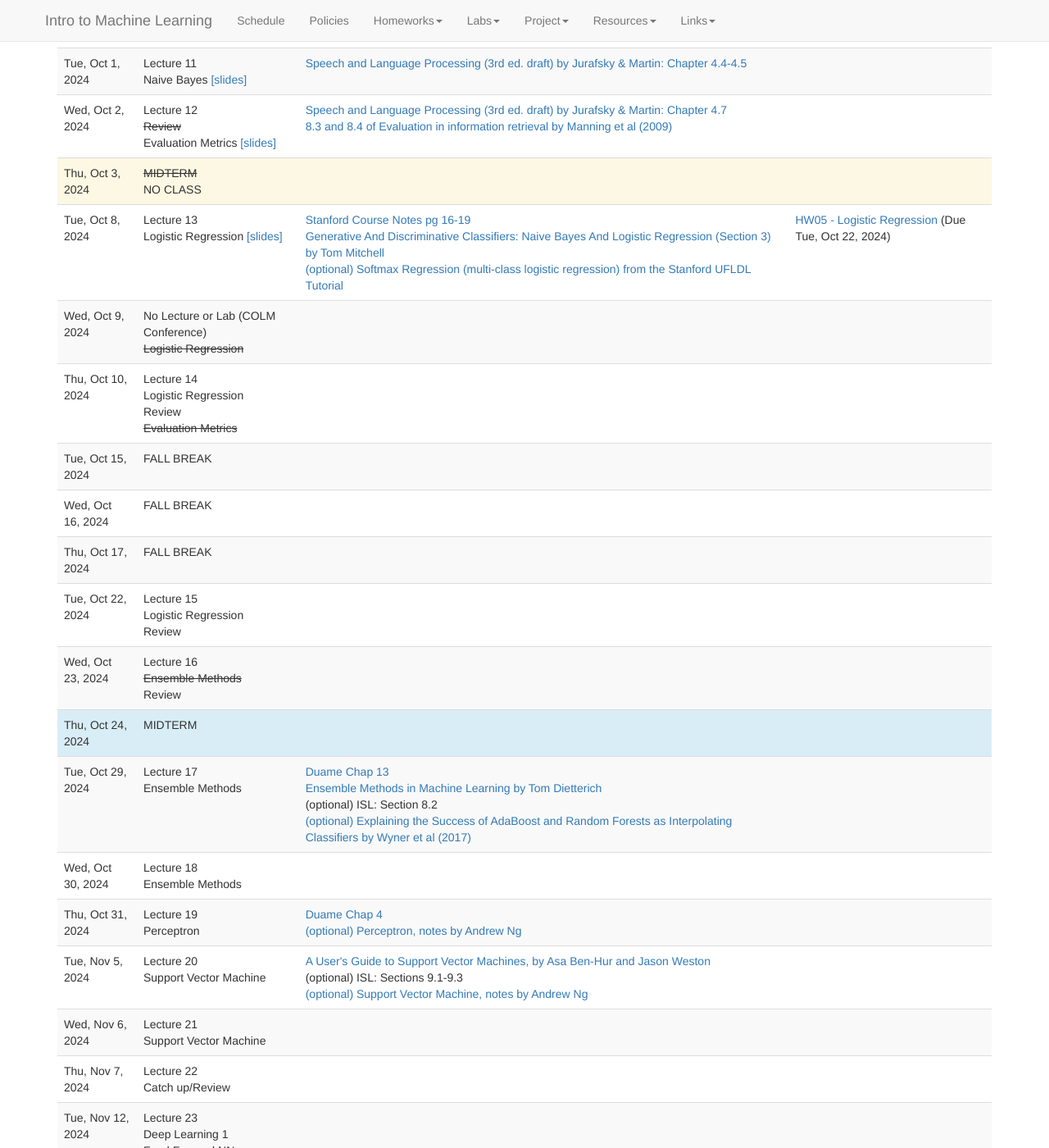
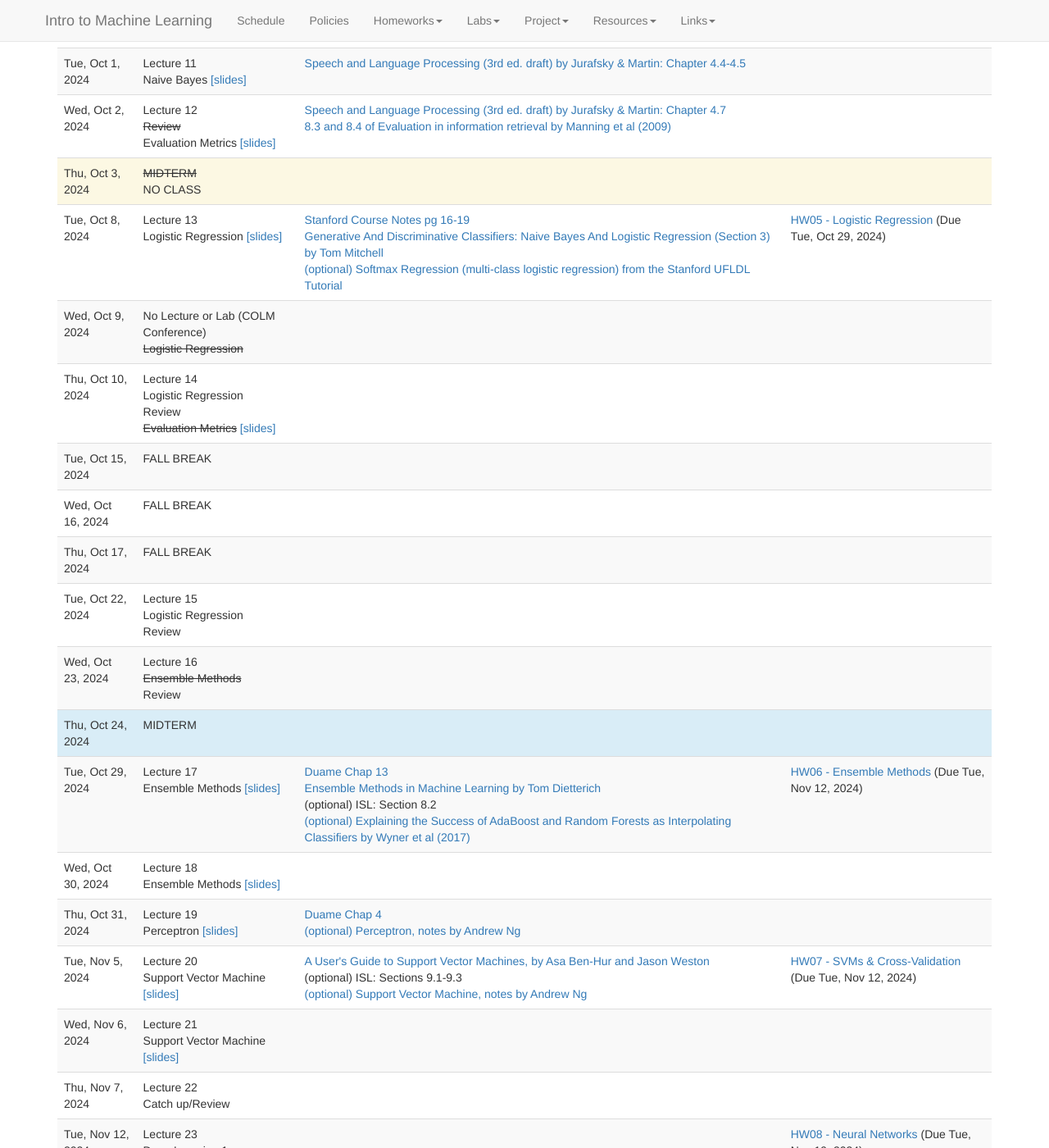
Before and after one commit to BrynMawrNLP/ml-course, a Jekyll site: the page built from schedule.md, in a window 1280 px wide and 1400 px high, scrolled down 1391 px. Shown: the whole window at 82% size. Built offline with Jekyll 4.4.1, drawn with Linux system fonts in a browser that asks for light colours; nearby versions of some CDN libraries; library files that are not in the unit come from our copies.

Commit message:
lec20-21 slides

```diff
--- a/_data/schedule.yaml
+++ b/_data/schedule.yaml
@@ -169,7 +169,7 @@
         -
           title: "HW05 - Logistic Regression"
           url: "hws/HW05.html"
-          deadline: 2024-10-22
+          deadline: 2024-10-29
       readings:
         -
           title: "Stanford Course Notes pg 16-19"
@@ -186,6 +186,7 @@
     -
       date: 2024-10-10
       title: Lecture 14 <br> Logistic Regression <br> Review <br> <s>Evaluation Metrics</s>
+      slides: slides/lec14.pdf
     -
       date: 2024-10-15
       title: FALL BREAK
@@ -208,6 +209,7 @@
     -
       date: 2024-10-29
       title: Lecture 17 <br> Ensemble Methods
+      slides: slides/lec17.pdf
       readings:
         -
           title: "Duame Chap 13"
@@ -220,12 +222,19 @@
         -
           title: "(optional) Explaining the Success of AdaBoost and Random Forests as Interpolating Classifiers by Wyner et al (2017)"
           url: "https://www.jmlr.org/papers/volume18/15-240/15-240.pdf"
+      assignments:
+        -
+          title: "HW06 - Ensemble Methods"
+          url: "hws/HW06.html"
+          deadline: 2024-11-12
     -
       date: 2024-10-30
       title: Lecture 18 <br> Ensemble Methods
+      slides: slides/lec18.pdf
     -
       date: 2024-10-31
       title: Lecture 19 <br> Perceptron
+      slides: slides/lec19.pdf
       readings:
         -
           title: "Duame Chap 4"
@@ -236,6 +245,7 @@
     -
       date: 2024-11-05
       title: Lecture 20 <br> Support Vector Machine
+      slides: slides/lec20.pdf
       readings:
         -
           title: "A User's Guide to Support Vector Machines, by Asa Ben-Hur and Jason Weston"
@@ -245,15 +255,26 @@
         -
           title: "(optional) Support Vector Machine, notes by Andrew Ng"
           url: "https://see.stanford.edu/materials/aimlcs229/cs229-notes3.pdf"
+      assignments:
+        -
+          title: "HW07 - SVMs & Cross-Validation"
+          url: "hws/HW07.html"
+          deadline: 2024-11-12
     -
       date: 2024-11-06
       title: Lecture 21 <br> Support Vector Machine
+      slides: slides/lec21.pdf
     -
       date: 2024-11-07
       title: Lecture 22 <br> Catch up/Review
     -
       date: 2024-11-12
       title: Lecture 23 <br> Deep Learning 1 <br> Feed Forward NN <br> Backpropagation
+      assignments:
+        -
+          title: "HW08 - Neural Networks"
+          url: "hws/HW08.html"
+          deadline: 2024-11-19
     -
       date: 2024-11-13
       title: EMNLP (NLP Conference) <br> Lab 09 <br> Sklearn or Pytorch
```
Also changed, not shown: 1 other file.
